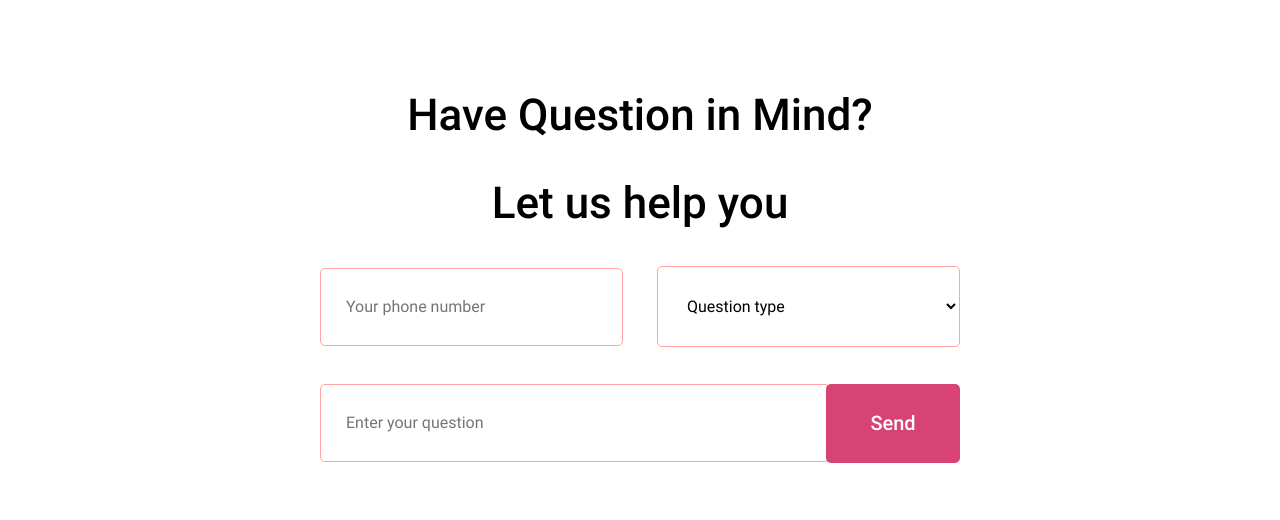
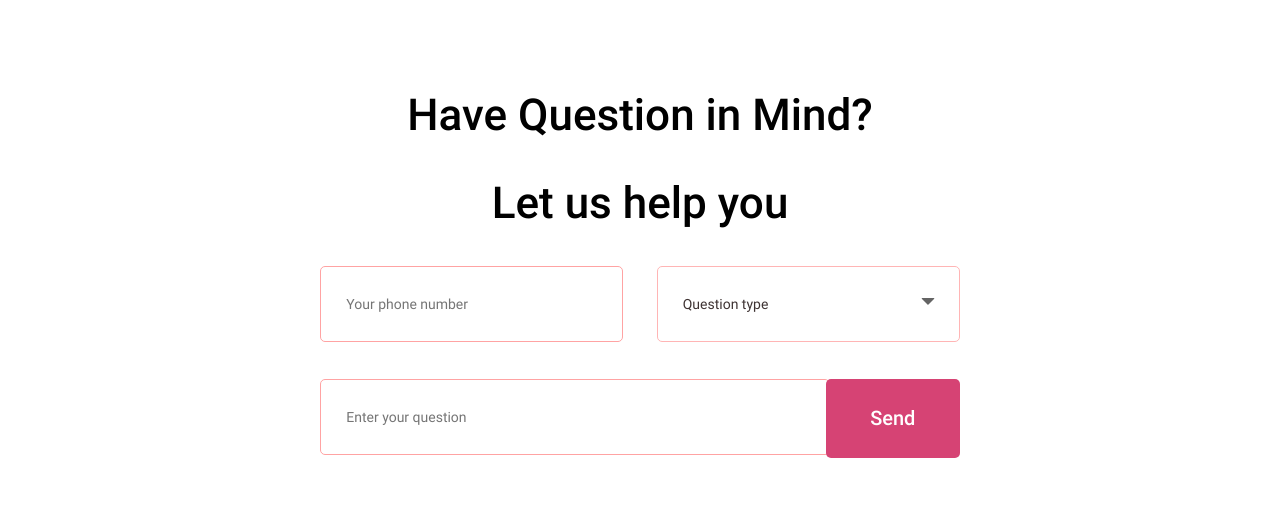
Before and after one commit to Xidiraliyev/ice-cream, a plain HTML site: page index.html in a window 1280 px wide. Shown: the part 4498-5018 px from the top of the page. Drawn offline with Linux system fonts and the light colour scheme; files whose address does not match are found by name.

Commit message:
completed site

```diff
--- a/css/styles.css
+++ b/css/styles.css
@@ -561,8 +561,21 @@ select:focus {
     padding: 2.9rem 2.5rem;
 }
 
+input[type=number]::-webkit-inner-spin-button,
+input[type=number]::-webkit-outer-spin-button {
+    -webkit-appearance: none;
+    margin: 0;
+}
+
+
+
 .question-form {
     position: relative;
+    font-weight: 400;
+    font-size: 14px;
+    line-height: 16px;
+
+
 }
 .questions {
     width: 30.3rem;
@@ -572,6 +585,14 @@ select:focus {
     padding: 2.9rem 2.5rem;
     margin-left: 3rem;
     margin-bottom: 3.7rem;
+    appearance: none;
+    cursor: pointer;
+    font-weight: 400;
+    font-size: 14px;
+    line-height: 16px;
+    color: #0F0000;
+    opacity: 0.8;
+
 }
 
 .question-input {
@@ -580,6 +601,13 @@ select:focus {
     border: 1px solid #FFA3A3;
     border-radius: 5px;
     padding: 2.9rem 2.5rem;
+}
+
+.icon-container {
+    position: absolute;
+    bottom: 150px;
+    right: 25px;
+    cursor: pointer;
 }
 
 .send-button {
@@ -679,8 +707,12 @@ select:focus {
     border-radius: 5px;
     background: #0A0808;
     margin-bottom: 1.8rem;
+    color: #FAFAFA;
 }
 
+.footer-email-input:focus {
+    border: 2px solid #D64374;
+}
 .footer-email-input::placeholder{
     font-weight: 400;
     font-size: 1.4rem;
--- a/index.html
+++ b/index.html
@@ -326,9 +326,12 @@
                         <option value="" disabled selected>
                             Question type
                         </option>
-                        <option value=""></option>
-                        <option value=""></option>
+                        <!-- <option value=""></option>
+                        <option value=""></option> -->
                     </select>
+                    <div class="icon-container">
+                        <img src="./img/png/down.png" alt="icon">
+                    </div>
                     <br />
                     <input
                         type="text"
```
Also changed, not shown: img/png/down.png (added).
